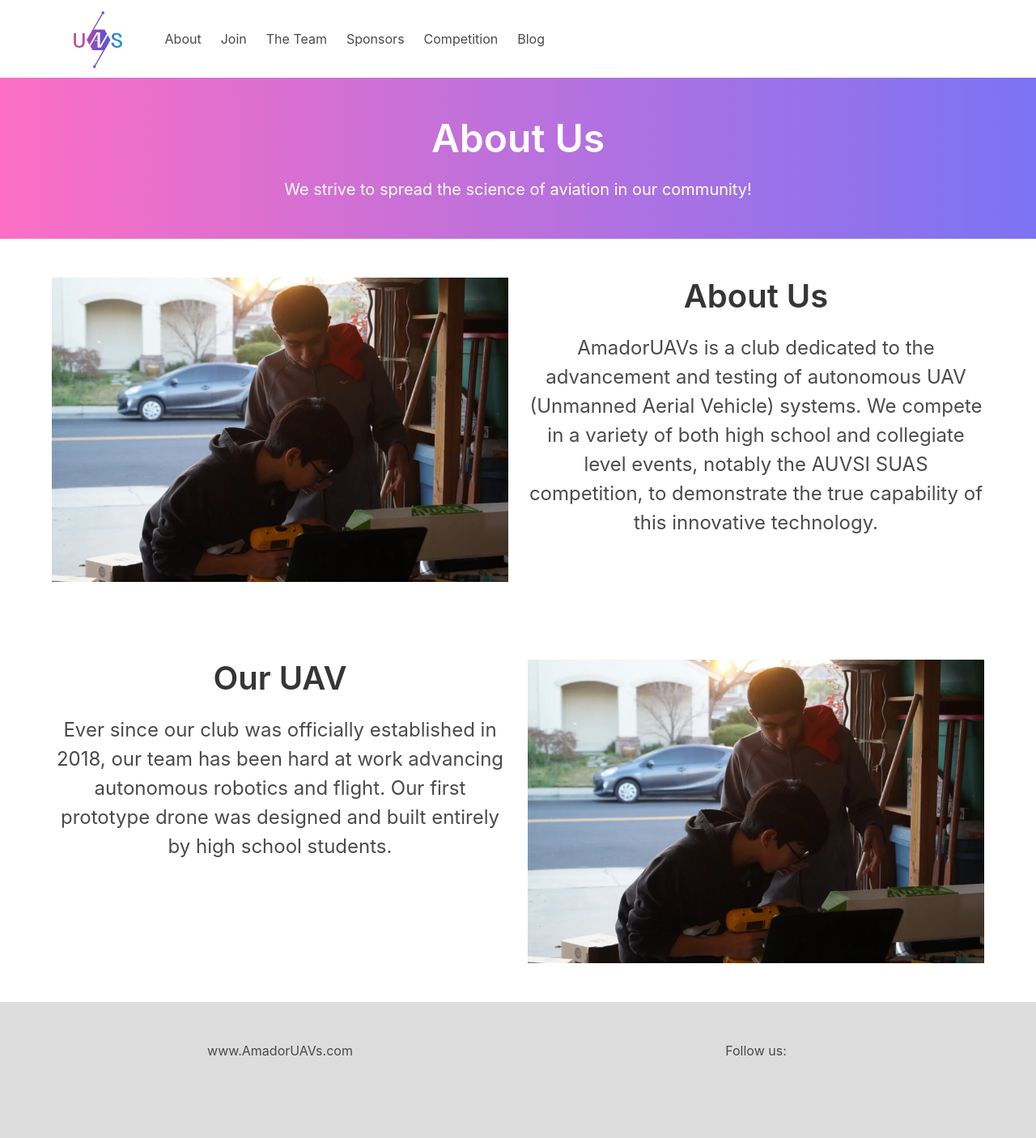
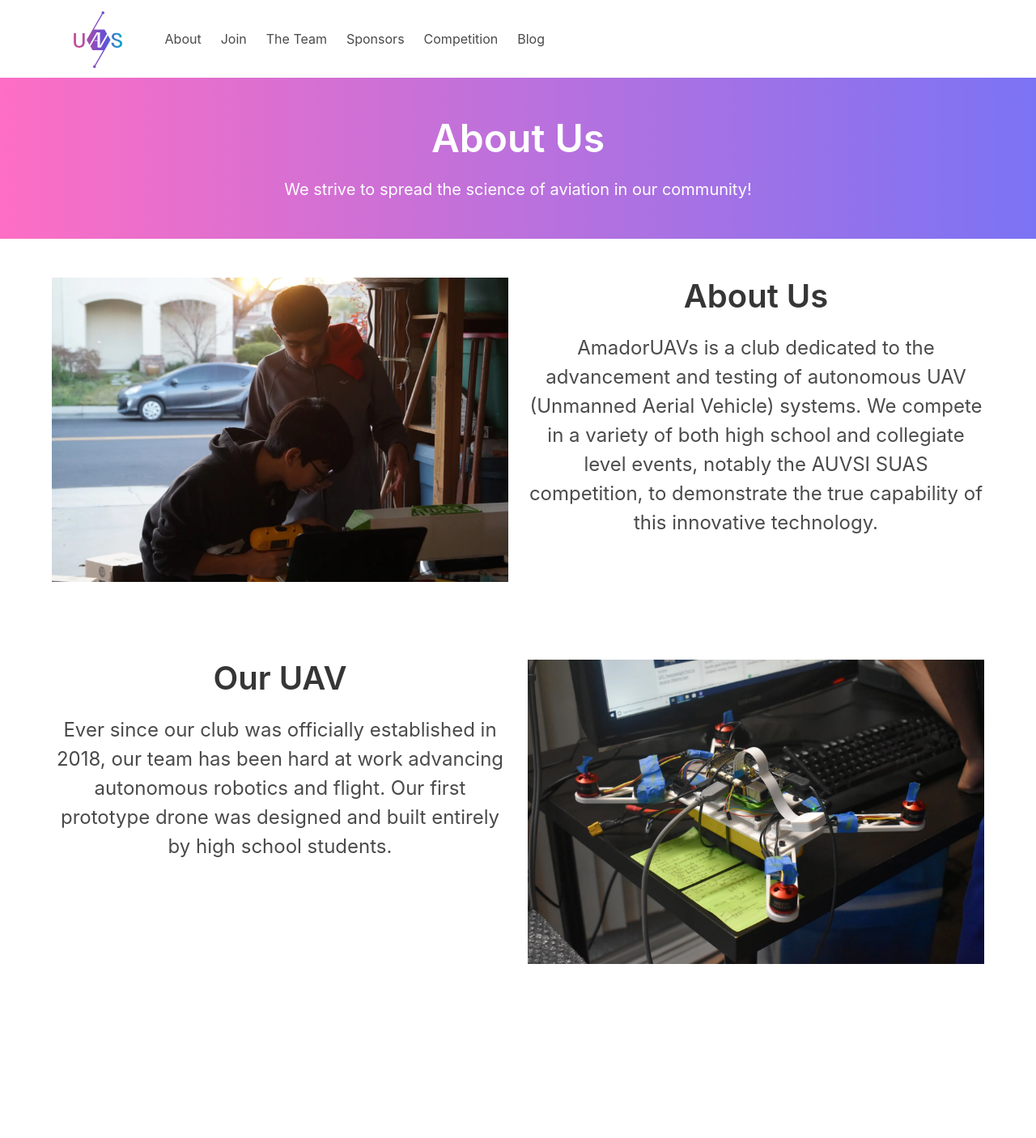
Before and after one commit to derickcoder44/amadoruavs.github.io, a Jekyll site: the page built from about.html, in a window 1280 px wide. Shown: the whole page at 81% size. Built offline with Jekyll 4.4.1, drawn with Linux system fonts in a browser that asks for light colours; after the commit the page ends 1239 px from its top, so only the background shows below that.

Commit message:
Increase font size, fix about page images

```diff
--- a/_data/about.yml
+++ b/_data/about.yml
@@ -1,6 +1,8 @@
 - title: About Us
   text: AmadorUAVs is a club dedicated to the advancement and testing of autonomous UAV (Unmanned Aerial Vehicle) systems. We compete in a variety of both high school and collegiate level events, notably the AUVSI SUAS competition, to demonstrate the true capability of this innovative technology.
   align: left
+  image: /assets/images/blocks/about.webp
 - title: Our UAV
   text: Ever since our club was officially established in 2018, our team has been hard at work advancing autonomous robotics and flight. Our first prototype drone was designed and built entirely by high school students.
   align: right
+  image: /assets/images/blocks/auv.webp
--- a/_layouts/default.html
+++ b/_layouts/default.html
@@ -13,6 +13,6 @@
     <body>
         {% include navigation.html %}
         {{ content }}
-        {% include footer.html %}
+        <!-- {% include footer.html %} -->
     </body>
 </html>
--- a/_sass/main.scss
+++ b/_sass/main.scss
@@ -66,7 +66,7 @@
 .trap {
     display: inline-block;
     overflow: hidden;
-    margin: 0 6em;
+    margin: 0 3em;
     /**outline: solid 1px;/**/
     width: 100vw;
     height: 8.66em;
@@ -85,3 +85,7 @@
     // border-color: blue transparent blue transparent;
     // border-width: 0 0 0 50px;
 }
+
+.large-title {
+    font-size: 60pt;
+}
--- a/about.html
+++ b/about.html
@@ -26,7 +26,7 @@
         <div class="columns">
             <div class="column">
                 <figure class="image">
-                    <img src="/assets/images/blocks/about.webp"</img>
+                    <img src="{{ block.image }}"</img>
                 </figure>
             </div>
             <div class="column has-text-centered">
@@ -42,7 +42,7 @@
             </div>
             <div class="column">
                 <figure class="image">
-                    <img src="/assets/images/blocks/about.webp"</img>
+                    <img src="{{ block.image }}"</img>
                 </figure>
             </div>
         </div>
--- a/index.html
+++ b/index.html
@@ -7,8 +7,8 @@
 <section class="hero fullheight-nav background-tint" id="homeHero">
     <div class="hero-body">
         <div class="container has-text-centered">
-            <h1 class="title is-1 has-text-white">{{ page.heading }}</h1>
-            <h1 class="subtitle has-text-white">{{ page.subheading }}</h1>
+            <h1 class="title large-title has-text-white">{{ page.heading }}</h1>
+            <h1 class="subtitle is-1 has-text-white">{{ page.subheading }}</h1>
             <a class="button is-info" href="/about.html">
                 Learn More
             </a>
```
Also changed, not shown: 6 other files.
